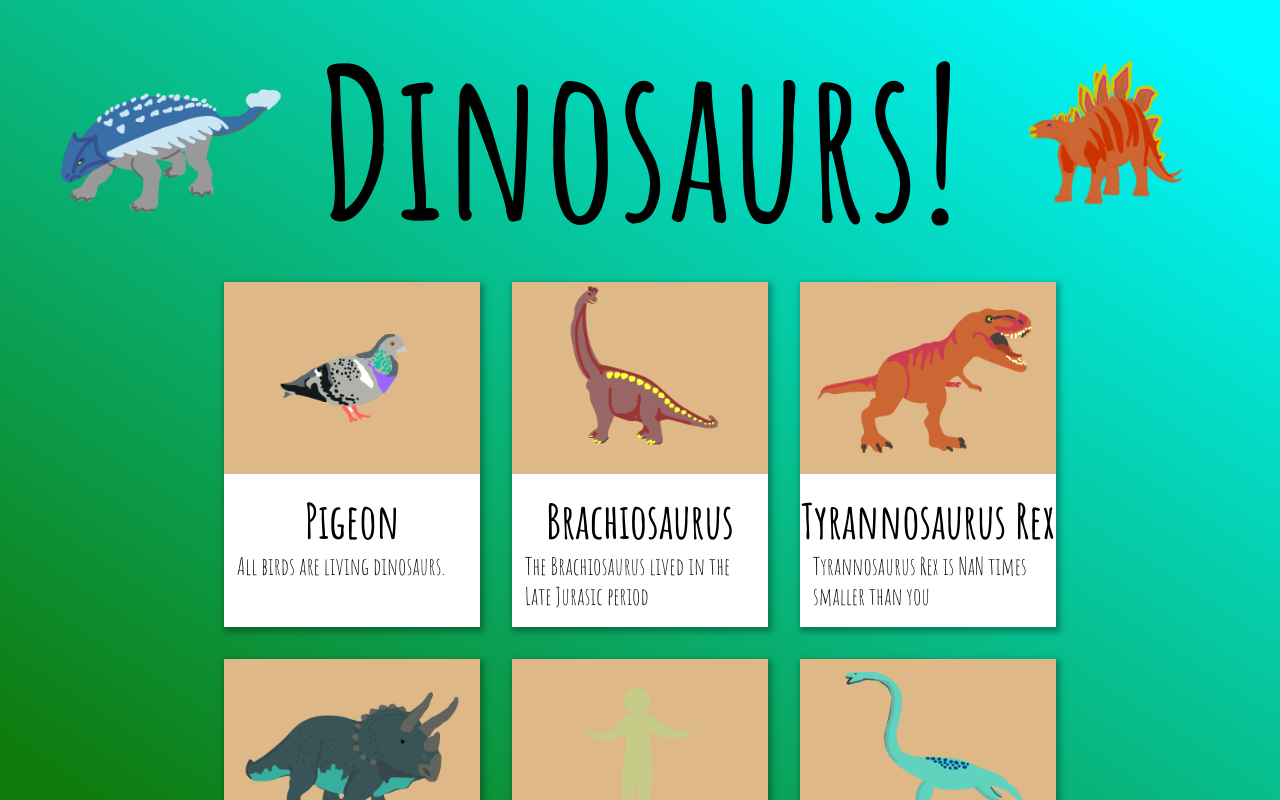
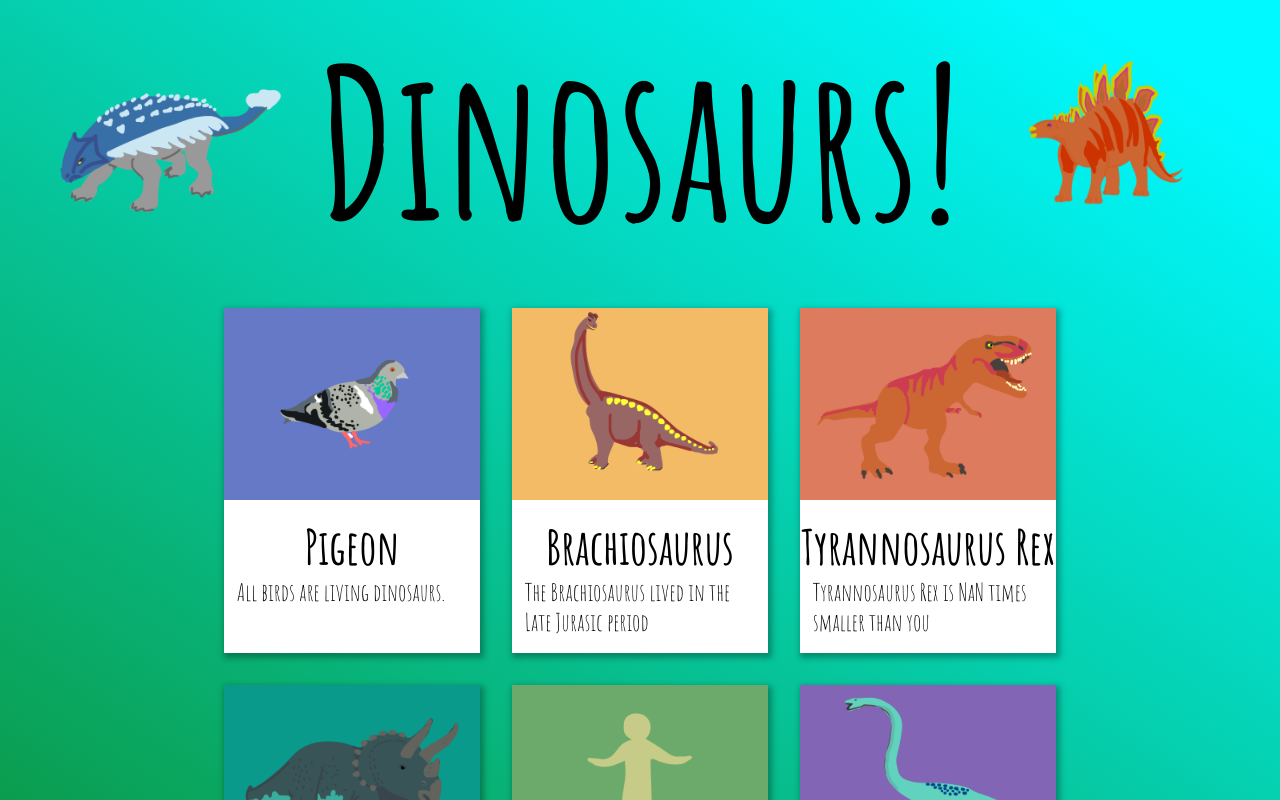
Before and after one commit to arlw87/dino, a website built with webpack: page src/views/index.html in a window 1280 px wide. Both pictures are taken after typing "Sample", "Sample", "Sample" into the empty fields and a click on the input "Compare Me!". Shown: the top 800 px of the page. Built offline with nearby package versions, Linux system fonts and the light colour scheme.

Commit message:
feat: added different background colors to the tiles

```diff
--- a/src/js/app.js
+++ b/src/js/app.js
@@ -77,6 +77,8 @@ window.onload = (event) => {
 
             })();
 
+            const color = (generateBackgroundColor)();
+
             //generate human object
             const human = new Human(formData.name, formData.height, formData.weight, formData.diet, imageObject.human);
 
@@ -84,7 +86,7 @@ window.onload = (event) => {
             //ignore the pigeon tile fact for now
             const tileArray = dinoArray.map((dino) => {
                 const randomFact = generateRandomFact(dino, human);
-                return new Tile(dino.species, dino.image, randomFact);
+                return new Tile(dino.species, dino.image, randomFact, color());
             });
 
             //randomise the array
@@ -92,7 +94,7 @@ window.onload = (event) => {
             //const randomisedTileArray = tileArray;
 
 
-            const humanTile = new Tile(human.name, human.image, "");
+            const humanTile = new Tile(human.name, human.image, "", color());
 
             //these will need to be put in the right order
             const newArray = [...randomisedTileArray.slice(0,4), humanTile, ...randomisedTileArray.slice(4,8)];
@@ -209,16 +211,17 @@ function Human(name, height, weight, diet, image){
 
 //function constructor for the tiles.
 //the tiles will dispplay the name, image and a fact
-function Tile(name, image, fact){
+function Tile(name, image, fact, backgroundColor){
     this.name = name;
     this.image = image;
     this.fact = fact;
+    this.backgroundColor = backgroundColor;
 }
 
 Tile.prototype = {
     generateHTML: function(){
         return `<div class="result-card shadow">
-        <img src=${this.image} class="image-container"></img>
+        <img src=${this.image} style="background-color: ${this.backgroundColor}" class="image-container"></img>
         <h3>${this.name}</h3>
         <div class="text-container">${this.fact}</div>
         </div>`;
@@ -245,6 +248,25 @@ function randomiseArray(anArray){
     }
 
     return tempArray;
+}
+
+function generateBackgroundColor(){
+
+    const colorArray = ['#0A9A8C', '#DD7B5E', '#4FB4C2', '#F4BB67', '#BA456C','#8265B4', '#A1C479', '#6579C7', '#6BAA6A'];
+    let index = 0;
+
+    return function(){
+
+        let colorReturn = colorArray[index];
+
+        if (index === 8){
+            index = 0
+        } else {
+            index ++;
+        }
+
+        return colorReturn;
+    }
 }
 
 
--- a/src/style/main.scss
+++ b/src/style/main.scss
@@ -17,7 +17,7 @@ body {
 
 main {
   width: 100vw;
-  height: 100vh;
+  min-height: 100vh;
 }
 
 .shadow {
--- a/src/style/results.scss
+++ b/src/style/results.scss
@@ -3,6 +3,7 @@
   // display: flex;
   //the js controls whether the section is display (display: flex) or
   //if the display is hidden (dsiplay: none);
+  padding: 2% 0;
 
   #results-container {
     display: grid;
```
